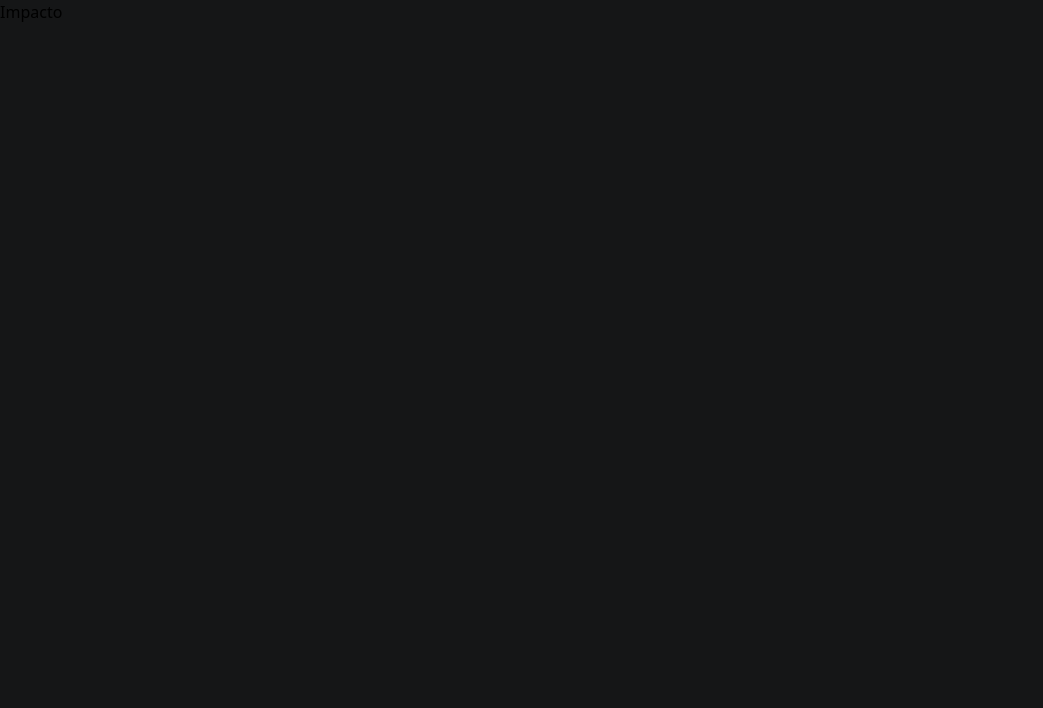
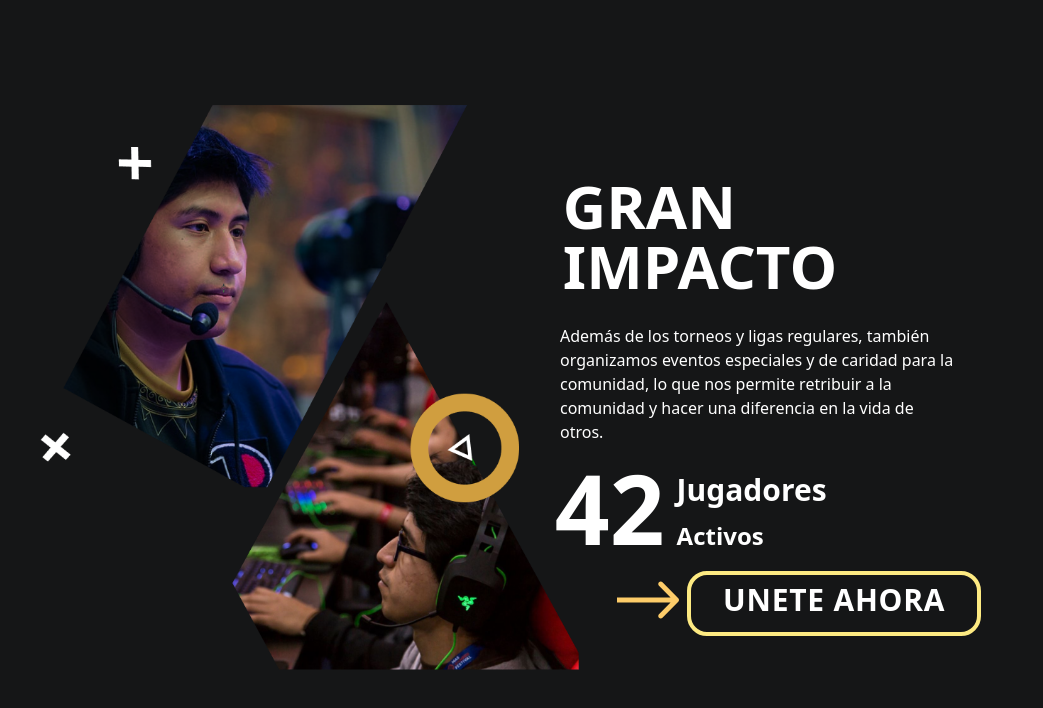
Before and after one commit to YotoCoder/front, a Next.js app: page /components/sections/Impacto in a window 1280 px wide. Shown: the top 708 px of the page, without its empty margins (0-1043 px from the left). Built offline with nearby package versions, Linux system fonts and the light colour scheme.

Commit message:
impacto lg

```diff
--- a/pages/components/sections/Impacto.js
+++ b/pages/components/sections/Impacto.js
@@ -1,9 +1,71 @@
-import React from 'react'
+import Link from "next/link";
+import React from "react";
 
 const Impacto = () => {
   return (
-    <div>Impacto</div>
-  )
-}
+    <div className="pl-[15px] lg:pl-[40px]">
+      <div className=" bg-left h-[300px] lg:h-[800px] bg-backgroundImpacto bg-contain bg-no-repeat">
+        <div className="lg:flex lg:flex-col lg:items-center">
+          <p className="text-white flex justify-end text-4xl lg:text-6xl lg:pt-44 py-7 font-black relative right-10 lg:right-0 lg:left-10">
+            GRAN<br></br>
+            IMPACTO
+          </p>
 
-export default Impacto
+          <p className="text-white relative lg:w-[400px] lg:left-[100px] hidden lg:block lg:pb-4 ">
+            Además de los torneos y ligas regulares, también organizamos eventos
+            especiales y de caridad para la comunidad, lo que nos permite
+            retribuir a la comunidad y hacer una diferencia en la vida de otros.
+          </p>
+
+          <div className="flex justify-end relative lg:left-32">
+            <p className="text-white text-4xl lg:text-8xl  font-black  ">42</p>
+            <div className="">
+              <p className="text-white flex text-sm lg:text-3xl lg:py-3 lg:px-3 font-black py-1 pl-1 ">
+                Jugadores
+              </p>
+              <p className="text-white flex text-xs lg:text-2xl lg:px-3 font-black py-0 pl-1 ">
+                Activos
+              </p>
+              <div className="flex items-center right-10 relative">
+                <div>
+                  <img
+                    src="/images/sections/flecha.svg"
+                    alt="flecha"
+                    className="py-7 right-2 relative lg:h-24"
+                  />
+                </div>
+                <div>
+                  <Link
+                    href="https://discord.gg/fcR7VHVd"
+                    className="text-white hover:bg-yellow-900 text-[10px] lg:text-3xl font-bold px-4 py-[8px] lg:px-8 lg:pb-3 lg:py-[4px] tracking-wide"
+                    style={{
+                      boxSizing: "border-box",
+                      border: "4px solid #FDEA82",
+                      borderRadius: "20px",
+                    }}
+                    target="_blank"
+                  >
+                    UNETE AHORA
+                  </Link>
+                </div>
+              </div>
+            </div>
+          </div>
+        </div>
+        <div className="px-2 lg:flex flex-col lg:items-center lg:justify-center">
+          <p className="text-white lg:invisible flex justify-start text-[14px] pt-7 pb-[10px] font-black relative ">
+            APOYAMOS<br></br>
+          </p>
+
+          <p className="text-white lg:w-[450px] lg:hidden block ">
+            Además de los torneos y ligas regulares, también organizamos eventos
+            especiales y de caridad para la comunidad, lo que nos permite
+            retribuir a la comunidad y hacer una diferencia en la vida de otros.
+          </p>
+        </div>
+      </div>
+    </div>
+  );
+};
+
+export default Impacto;
--- a/pages/components/sections/index.js
+++ b/pages/components/sections/index.js
@@ -3,20 +3,27 @@ import React from "react";
 
 const Impacto = () => {
   return (
-    <div className="pl-[10px]">
-      <div className=" bg-left h-[300px] lg:h-[600px] bg-backgroundImpacto bg-contain bg-no-repeat">
-        <div className="">
-          <p className="text-white flex justify-end text-4xl py-7 font-black relative right-10">
+    <div className="pl-[15px] lg:pl-[40px]">
+      <div className=" bg-left h-[300px] lg:h-[800px] bg-backgroundImpacto bg-contain bg-no-repeat">
+        <div className="lg:flex lg:flex-col lg:items-center">
+          <p className="text-white flex justify-end text-4xl lg:text-6xl lg:pt-44 py-7 font-black relative right-10 lg:right-0 lg:left-10">
             GRAN<br></br>
             IMPACTO
           </p>
-          <div className="flex justify-end relative">
-            <p className="text-white text-4xl font-black  ">42</p>
+
+          <p className="text-white relative lg:w-[400px] lg:left-[100px] hidden lg:block lg:pb-4 ">
+            Además de los torneos y ligas regulares, también organizamos eventos
+            especiales y de caridad para la comunidad, lo que nos permite
+            retribuir a la comunidad y hacer una diferencia en la vida de otros.
+          </p>
+
+          <div className="flex justify-end relative lg:left-32">
+            <p className="text-white text-4xl lg:text-8xl  font-black  ">42</p>
             <div className="">
-              <p className="text-white flex text-sm font-black py-1 pl-1 ">
+              <p className="text-white flex text-sm lg:text-3xl lg:py-3 lg:px-3 font-black py-1 pl-1 ">
                 Jugadores
               </p>
-              <p className="text-white flex text-xs font-black py-0 pl-1 ">
+              <p className="text-white flex text-xs lg:text-2xl lg:px-3 font-black py-0 pl-1 ">
                 Activos
               </p>
               <div className="flex items-center right-10 relative">
@@ -24,18 +31,19 @@ const Impacto = () => {
                   <img
                     src="/images/sections/flecha.svg"
                     alt="flecha"
-                    className="py-7 right-2 relative"
+                    className="py-7 right-2 relative lg:h-24"
                   />
                 </div>
                 <div>
                   <Link
-                    href="/mmrchampionship/1"
+                    href="https://discord.gg/fcR7VHVd"
                     className="text-white hover:bg-yellow-900 text-[10px] lg:text-3xl font-bold px-4 py-[8px] lg:px-8 lg:pb-3 lg:py-[4px] tracking-wide"
                     style={{
                       boxSizing: "border-box",
                       border: "4px solid #FDEA82",
                       borderRadius: "20px",
                     }}
+                    target="_blank"
                   >
                     UNETE AHORA
                   </Link>
@@ -44,13 +52,15 @@ const Impacto = () => {
             </div>
           </div>
         </div>
-        <div className="px-2">
-          <p className="text-white flex justify-start text-[14px] pt-7 pb-[10px] font-black relative ">
+        <div className="px-2 lg:flex flex-col lg:items-center lg:justify-center">
+          <p className="text-white lg:invisible flex justify-start text-[14px] pt-7 pb-[10px] font-black relative ">
             APOYAMOS<br></br>
           </p>
 
-          <p className="text-white ">
-            Además de los torneos y ligas regulares, también organizamos eventos especiales y de caridad para la comunidad, lo que nos permite retribuir a la comunidad y hacer una diferencia en la vida de otros.
+          <p className="text-white lg:w-[450px] lg:hidden block ">
+            Además de los torneos y ligas regulares, también organizamos eventos
+            especiales y de caridad para la comunidad, lo que nos permite
+            retribuir a la comunidad y hacer una diferencia en la vida de otros.
           </p>
         </div>
       </div>
--- a/pages/index.js
+++ b/pages/index.js
@@ -5,6 +5,7 @@ import Cargador from "./components/Cargador";
 
 import { Toaster } from "react-hot-toast";
 import Eventos from "./components/sections/Eventos";
+import Impacto from "./components/sections";
 
 const MainContent = dynamic(() => import("./components/MainContent"), {
   suspense: true,
@@ -81,10 +82,17 @@ export default function Home() {
         <div>
           <MainContent /> <div className="z-[5000]"></div>
           <About />
-          <div className="lg:py-16">
+          <div className="lg:pt-16">
             <Eventos />
           </div>
-          <Cards />
+
+          <div className="">
+            <Impacto />
+          </div>
+          <div className="lg:py-4 py-36">
+            <Cards />
+          </div>
+
           <div className="py-4">
             <Titulo
               primary={"Sponsors"}
```
